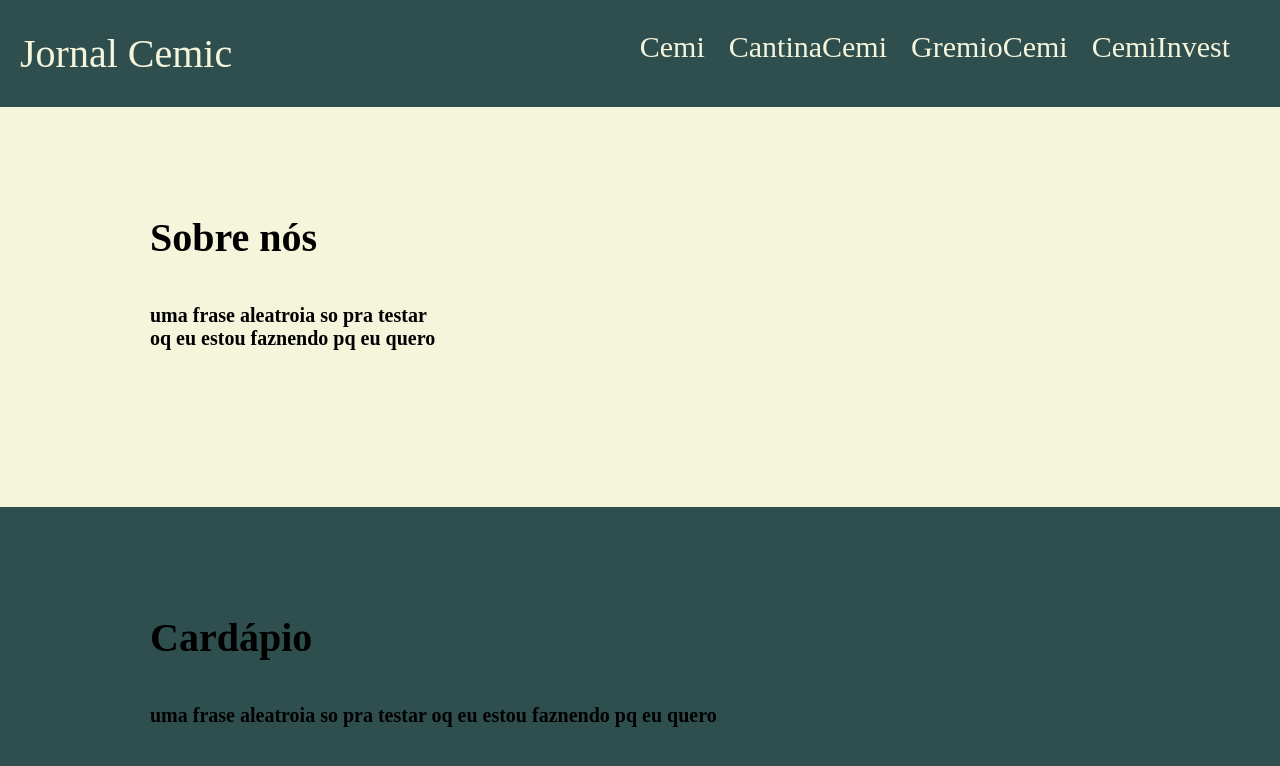
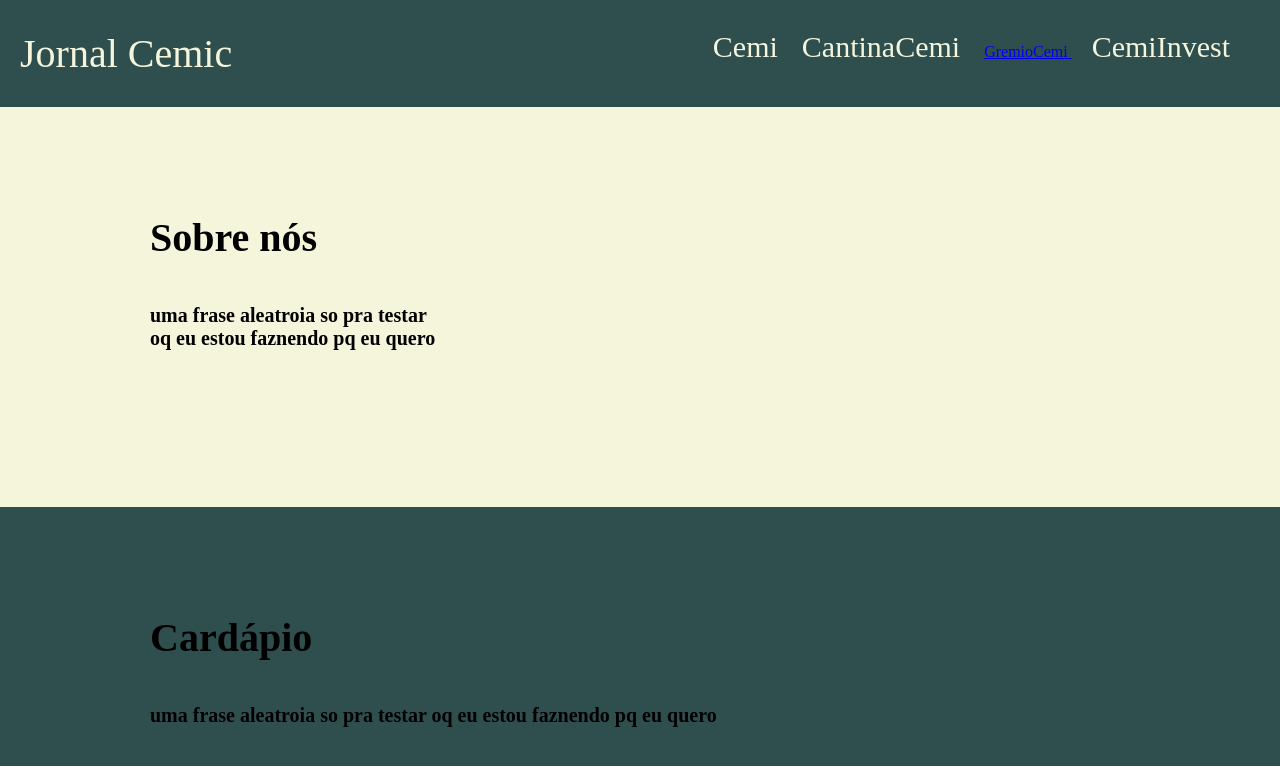
Before and after one commit to Trabalho-pss/Jornal_Cemic, a plain HTML site: page Index.html in a window 1280 px wide. Drawn offline with Linux system fonts and the light colour scheme.

Commit message:
linkando

```diff
--- a/Index.html
+++ b/Index.html
@@ -12,7 +12,7 @@
         <div>
             <a class="editar">Cemi</a>
             <a class="editar">CantinaCemi</a>
-            <a class="editar">GremioCemi</a> <a href="grêmio.html"></a>
+            <a class="editar"><a href="grêmio.html"> GremioCemi </a>
             <a class="editar">CemiInvest</a>
         </div>
     </nav>
```
